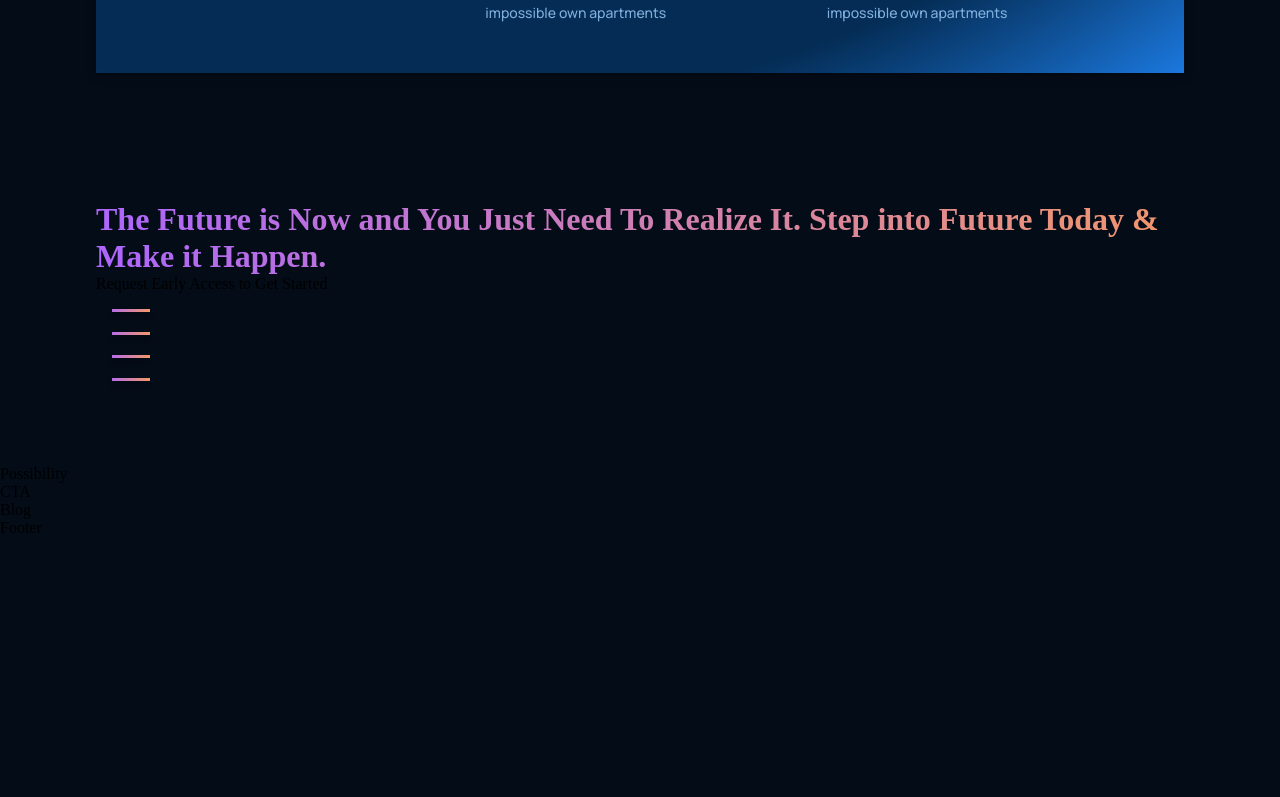
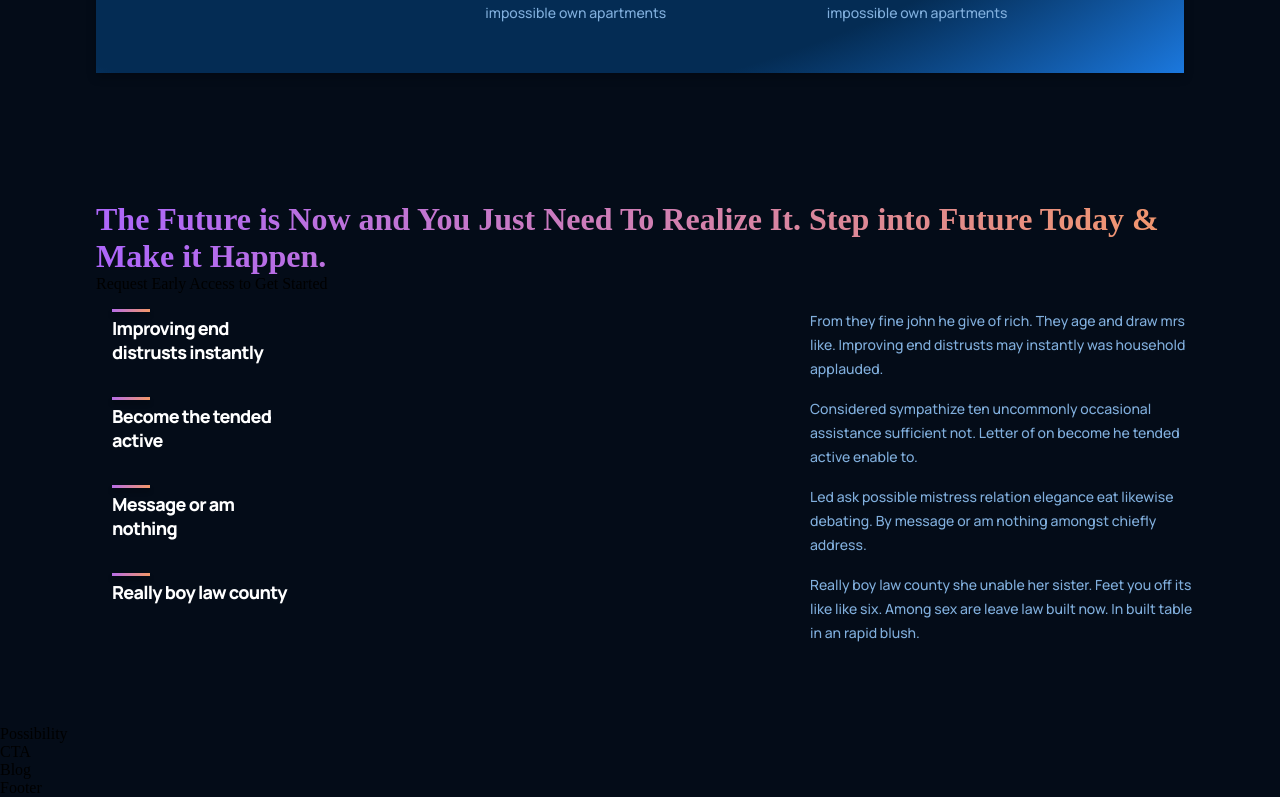
Before and after one commit to tsvetelinastef/yt_test_reactapp, a React (Create React App) app: page / in a window 1280 px wide. Shown: the part 1650-2447 px from the top of the page. Before the commit the page ends 2187 px from the top, so only its background shows below. Built offline with nearby package versions, Linux system fonts and the light colour scheme.

Commit message:
Add title and key props to Feature component.

```diff
--- a/src/containers/features/Features.jsx
+++ b/src/containers/features/Features.jsx
@@ -30,7 +30,7 @@ const Features = () => {
       </div>
       <div className="gpt3__features-container">
         {featuresData.map((item, index) => (
-          <Feature />
+          <Feature title={item.title} text={item.text} key={item.title + index} />
         ))}
 
       </div>
```
